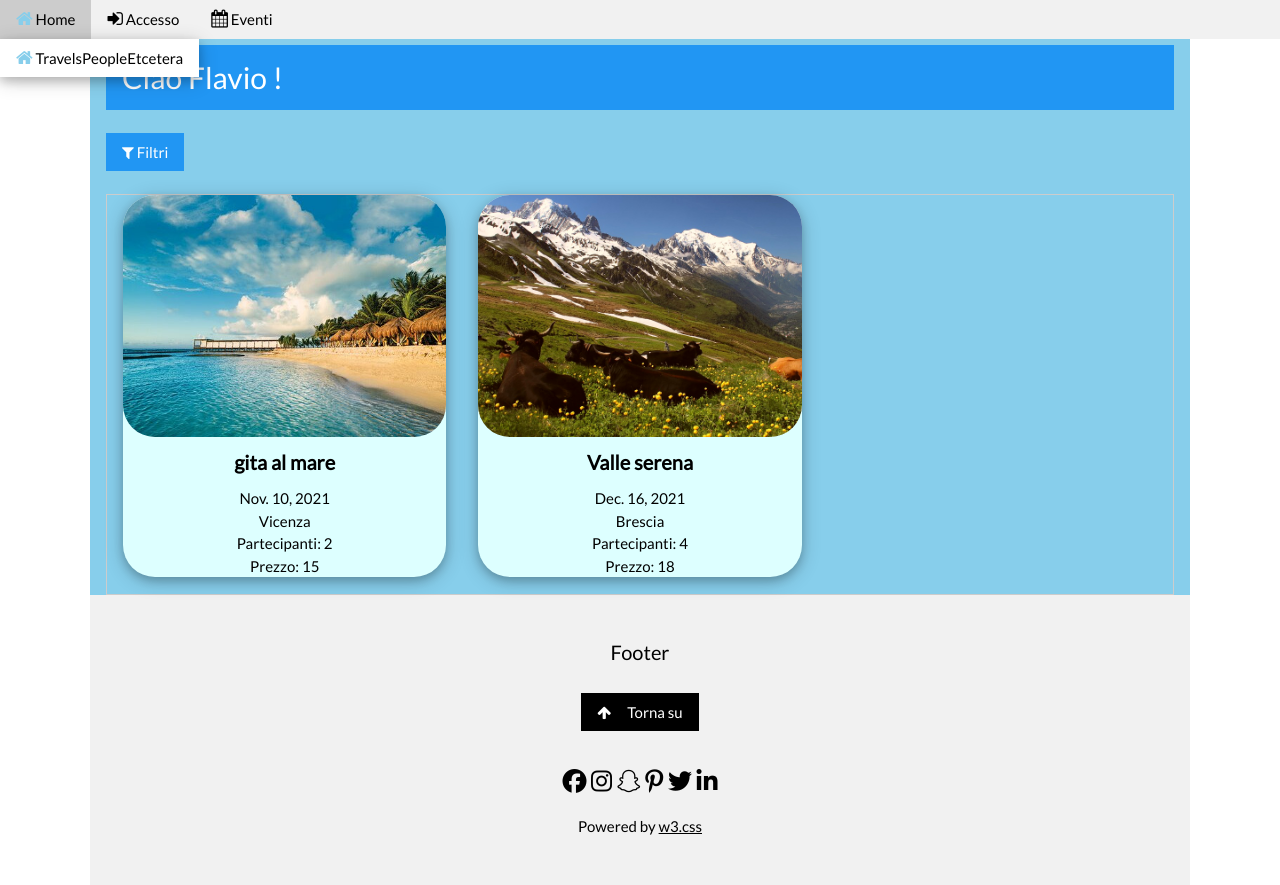
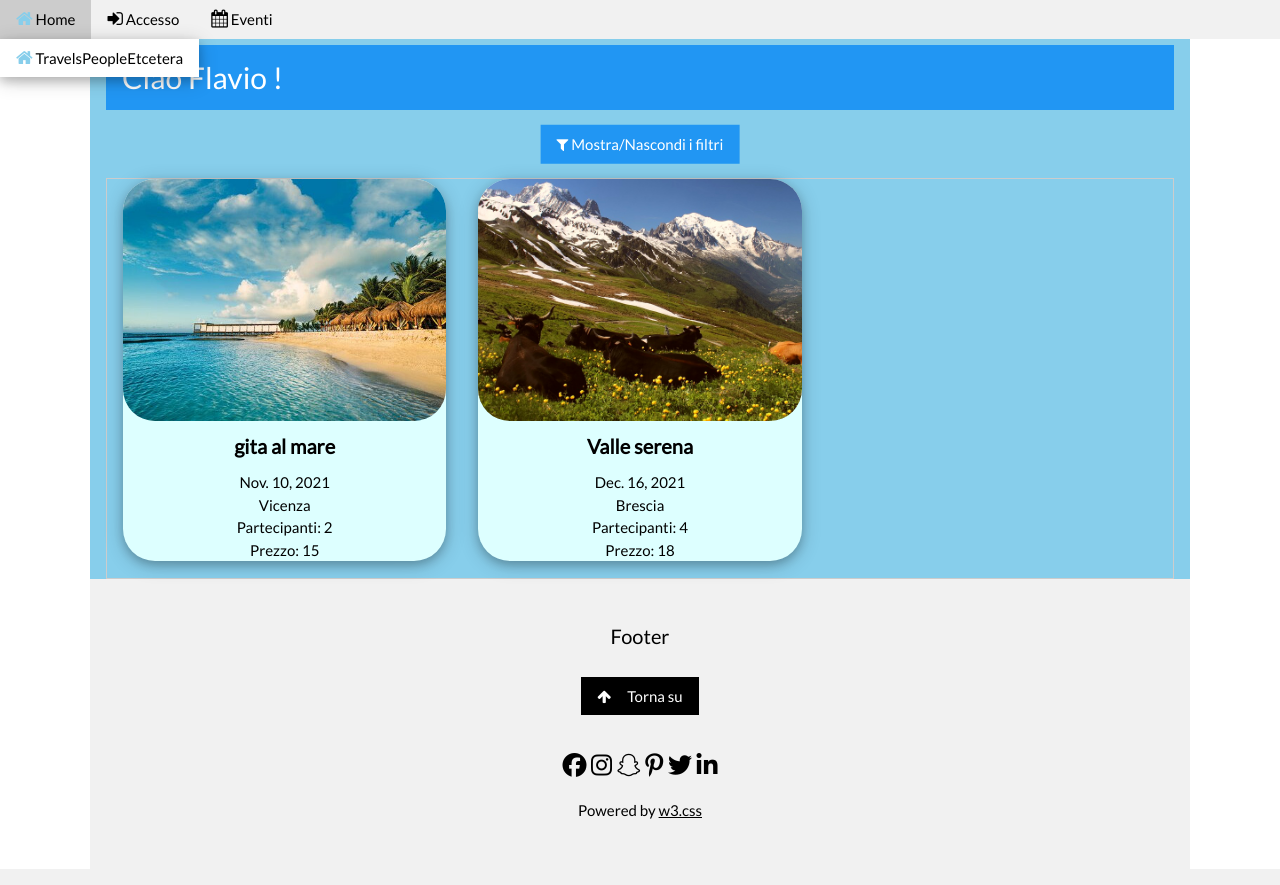
Before and after one commit to FlavioBortolan/TravelsEtc, a Django app: page /TravelsApp/events/1/ in a window 1280 px wide. Run offline with Django 3.2, Linux system fonts and the light colour scheme; a user stored in the database is signed in; data comes from the database, SQL or seed files in the repository; some libraries are stand-ins or nearby versions; some web fonts are replaced.

Commit message:
Filter button to the center

```diff
--- a/TravelsApp/templates/TravelsApp/event_list.html
+++ b/TravelsApp/templates/TravelsApp/event_list.html
@@ -47,12 +47,12 @@
 
         {% endif %}
 
-        <div class="">
+        <div class="w3-display-container">
 
           <br>
-          <button class="w3-btn w3-blue w3-center" onclick="ShowHide('filtersDiv')">
+          <button class="w3-btn w3-blue w3-center w3-display-middle" onclick="ShowHide('filtersDiv')">
             <i class="fa fa-filter"></i>
-            Filtri</button>
+            Mostra/Nascondi i filtri</button>
           <br>
           <br>
 
```
